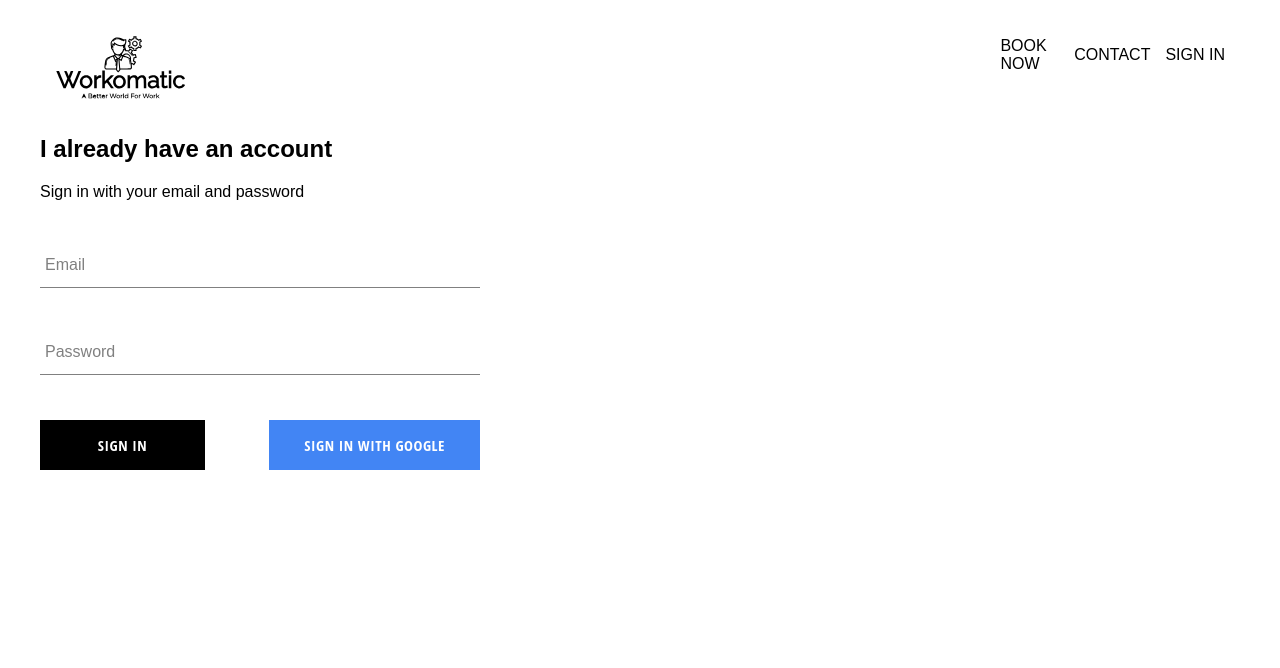
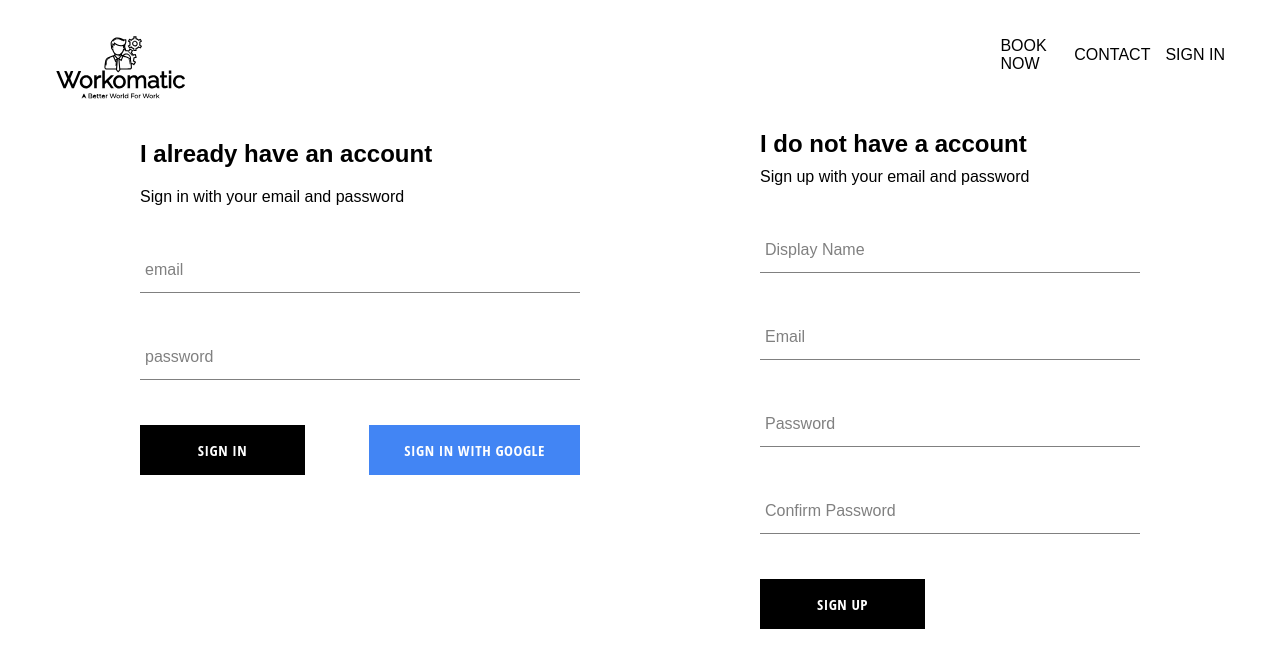
Before and after one commit to Hetvi2512/workomatic, a React (Create React App) app: page /signin in a window 1280 px wide. Shown: the top 668 px of the page. Built offline with nearby package versions, Linux system fonts and the light colour scheme; no server answers.

Commit message:
Implemented firebase utils and ability to store user in firebase

```diff
--- a/src/App.js
+++ b/src/App.js
@@ -6,7 +6,7 @@
 import ShopPage from "./pages/shop/shop.component";
 import Header from "./components/header/header.component";
 import SignInAndSignUp from "./pages/sign-in-and-sign-out/sign-in-and-sign-out.component";
-import { auth } from "./firebase/firebase.utils";
+import { auth, createUserProfileDocument } from "./firebase/firebase.utils";
 class App extends React.Component {
   constructor() {
     super();
@@ -19,10 +19,23 @@
   unsubscribeFromAuth = null;
 
   componentDidMount() {
-    this.unsubscribeFromAuth = auth.onAuthStateChanged((user) => {
-      this.setState({ currentUser: user });
+    this.unsubscribeFromAuth = auth.onAuthStateChanged(async (userAuth) => {
+      if (userAuth) {
+        const userRef = await createUserProfileDocument(userAuth);
 
-      console.log(user);
+        userRef.onSnapshot((snapShot) => {
+          this.setState({
+            currentUser: {
+              id: snapShot.id,
+              ...snapShot.data(),
+            },
+          });
+
+          console.log(this.state);
+        });
+      }
+
+      this.setState({ currentUser: userAuth });
     });
   }
 
@@ -36,7 +49,7 @@
         <Header currentUser={this.state.currentUser} />
         <Switch>
           <Route exact path="/" component={HomePage} />
-          <Route path="/book" component={ShopPage} />
+          <Route path="/bookss" component={ShopPage} />
           <Route path="/signin" component={SignInAndSignUp} />
         </Switch>
       </div>
--- a/src/components/form-input/form-input.component.jsx
+++ b/src/components/form-input/form-input.component.jsx
@@ -1,4 +1,5 @@
 import React from "react";
+
 import "./form-input.styles.scss";
 
 const FormInput = ({ handleChange, label, ...otherProps }) => (
@@ -15,4 +16,5 @@
     ) : null}
   </div>
 );
+
 export default FormInput;
--- a/src/components/sign-in/sign-in.component.jsx
+++ b/src/components/sign-in/sign-in.component.jsx
@@ -1,53 +1,60 @@
 import React from "react";
+
+import FormInput from "../form-input/form-input.component";
+import CustomButton from "../custom-button/custom-button.component";
+
+import { signInWithGoogle } from "../../firebase/firebase.utils";
+
 import "./sign-in.styles.scss";
 
-import FormInput from "./../form-input/form-input.component";
-import CustomButton from "../custom-button/custom-button.component";
-import { SignInWithGoogle } from "./../../firebase/firebase.utils";
 class SignIn extends React.Component {
-  constructor() {
-    super();
+  constructor(props) {
+    super(props);
+
     this.state = {
       email: "",
       password: "",
     };
   }
+
   handleSubmit = (event) => {
     event.preventDefault();
 
     this.setState({ email: "", password: "" });
   };
+
   handleChange = (event) => {
-    const { nameofevent, value } = event.target;
-    this.setState({ [nameofevent]: value });
+    const { value, name } = event.target;
+
+    this.setState({ [name]: value });
   };
-  //nameof event is either email and its value eg:hetvi@gmail.com and password and its value 1234
+
   render() {
     return (
       <div className="sign-in">
         <h2>I already have an account</h2>
         <span>Sign in with your email and password</span>
+
         <form onSubmit={this.handleSubmit}>
           <FormInput
             name="email"
             type="email"
+            handleChange={this.handleChange}
             value={this.state.email}
-            handleChange={this.handleChange}
-            label="Email"
+            label="email"
             required
           />
-
           <FormInput
-            name="Password"
+            name="password"
             type="password"
             value={this.state.password}
             handleChange={this.handleChange}
-            label="Password"
+            label="password"
             required
           />
           <div className="buttons">
-            <CustomButton type="submit">Sign In</CustomButton>
-            <CustomButton onClick={SignInWithGoogle} isGoogleSignIn>
+            <CustomButton type="submit"> Sign in </CustomButton>
+            <CustomButton onClick={signInWithGoogle} isGoogleSignIn>
               Sign in with Google
             </CustomButton>
           </div>
@@ -56,4 +63,5 @@
     );
   }
 }
+
 export default SignIn;
--- /dev/null
+++ b/src/components/sign-up/sign-up.component.jsx
@@ -0,0 +1,103 @@
+import React from "react";
+
+import FormInput from "../form-input/form-input.component";
+import CustomButton from "../custom-button/custom-button.component";
+
+import { auth, createUserProfileDocument } from "../../firebase/firebase.utils";
+
+import "./sign-up.styles.scss";
+
+class SignUp extends React.Component {
+  constructor() {
+    super();
+
+    this.state = {
+      displayName: "",
+      email: "",
+      password: "",
+      confirmPassword: "",
+    };
+  }
+
+  handleSubmit = async (event) => {
+    event.preventDefault();
+
+    const { displayName, email, password, confirmPassword } = this.state;
+
+    if (password !== confirmPassword) {
+      alert("passwords don't match");
+      return;
+    }
+
+    try {
+      const { user } = await auth.createUserWithEmailAndPassword(
+        email,
+        password
+      );
+
+      await createUserProfileDocument(user, { displayName });
+
+      this.setState({
+        displayName: "",
+        email: "",
+        password: "",
+        confirmPassword: "",
+      });
+    } catch (error) {
+      console.error(error);
+    }
+  };
+
+  handleChange = (event) => {
+    const { name, value } = event.target;
+
+    this.setState({ [name]: value });
+  };
+
+  render() {
+    const { displayName, email, password, confirmPassword } = this.state;
+    return (
+      <div className="sign-up">
+        <h2 className="title">I do not have a account</h2>
+        <span>Sign up with your email and password</span>
+        <form className="sign-up-form" onSubmit={this.handleSubmit}>
+          <FormInput
+            type="text"
+            name="displayName"
+            value={displayName}
+            onChange={this.handleChange}
+            label="Display Name"
+            required
+          />
+          <FormInput
+            type="email"
+            name="email"
+            value={email}
+            onChange={this.handleChange}
+            label="Email"
+            required
+          />
+          <FormInput
+            type="password"
+            name="password"
+            value={password}
+            onChange={this.handleChange}
+            label="Password"
+            required
+          />
+          <FormInput
+            type="password"
+            name="confirmPassword"
+            value={confirmPassword}
+            onChange={this.handleChange}
+            label="Confirm Password"
+            required
+          />
+          <CustomButton type="submit">SIGN UP</CustomButton>
+        </form>
+      </div>
+    );
+  }
+}
+
+export default SignUp;
--- /dev/null
+++ b/src/components/sign-up/sign-up.styles.scss
@@ -0,0 +1,9 @@
+.sign-up {
+  display: flex;
+  flex-direction: column;
+  width: 380px;
+
+  .title {
+    margin: 10px 0;
+  }
+}
--- a/src/firebase/firebase.utils.js
+++ b/src/firebase/firebase.utils.js
@@ -14,12 +14,36 @@
 };
 firebase.initializeApp(config);
 
+export const createUserProfileDocument = async (userAuth, additionalData) => {
+  if (!userAuth) return;
+
+  const userRef = firestore.doc(`users/${userAuth.uid}`);
+
+  const snapShot = await userRef.get();
+
+  if (!snapShot.exists) {
+    const { displayName, email } = userAuth;
+    const createdAt = new Date();
+    try {
+      await userRef.set({
+        displayName,
+        email,
+        createdAt,
+        ...additionalData,
+      });
+    } catch (error) {
+      console.log("error creating user", error.message);
+    }
+  }
+
+  return userRef;
+};
+
 export const auth = firebase.auth();
 export const firestore = firebase.firestore();
 
-//Google Authentication
 const provider = new firebase.auth.GoogleAuthProvider();
 provider.setCustomParameters({ prompt: "select_account" });
-export const SignInWithGoogle = () => auth.signInWithPopup(provider);
+export const signInWithGoogle = () => auth.signInWithPopup(provider);
 
 export default firebase;
--- a/src/pages/sign-in-and-sign-out/sign-in-and-sign-out.component.jsx
+++ b/src/pages/sign-in-and-sign-out/sign-in-and-sign-out.component.jsx
@@ -1,9 +1,11 @@
 import React from "react";
 import "./sign-in-and-sign-out.styles.scss";
 import SignIn from "../../components/sign-in/sign-in.component";
+import SignUp from "../../components/sign-up/sign-up.component";
 const SignInAndSignUp = () => (
   <div className="sign-in-and-sign-up">
     <SignIn />
+    <SignUp />
   </div>
 );
 export default SignInAndSignUp;
--- a/src/pages/sign-in-and-sign-out/sign-in-and-sign-out.styles.scss
+++ b/src/pages/sign-in-and-sign-out/sign-in-and-sign-out.styles.scss
@@ -0,0 +1,6 @@
+.sign-in-and-sign-up {
+  width: 1000px;
+  display: flex;
+  justify-content: space-between;
+  margin: 30px auto;
+}
```
